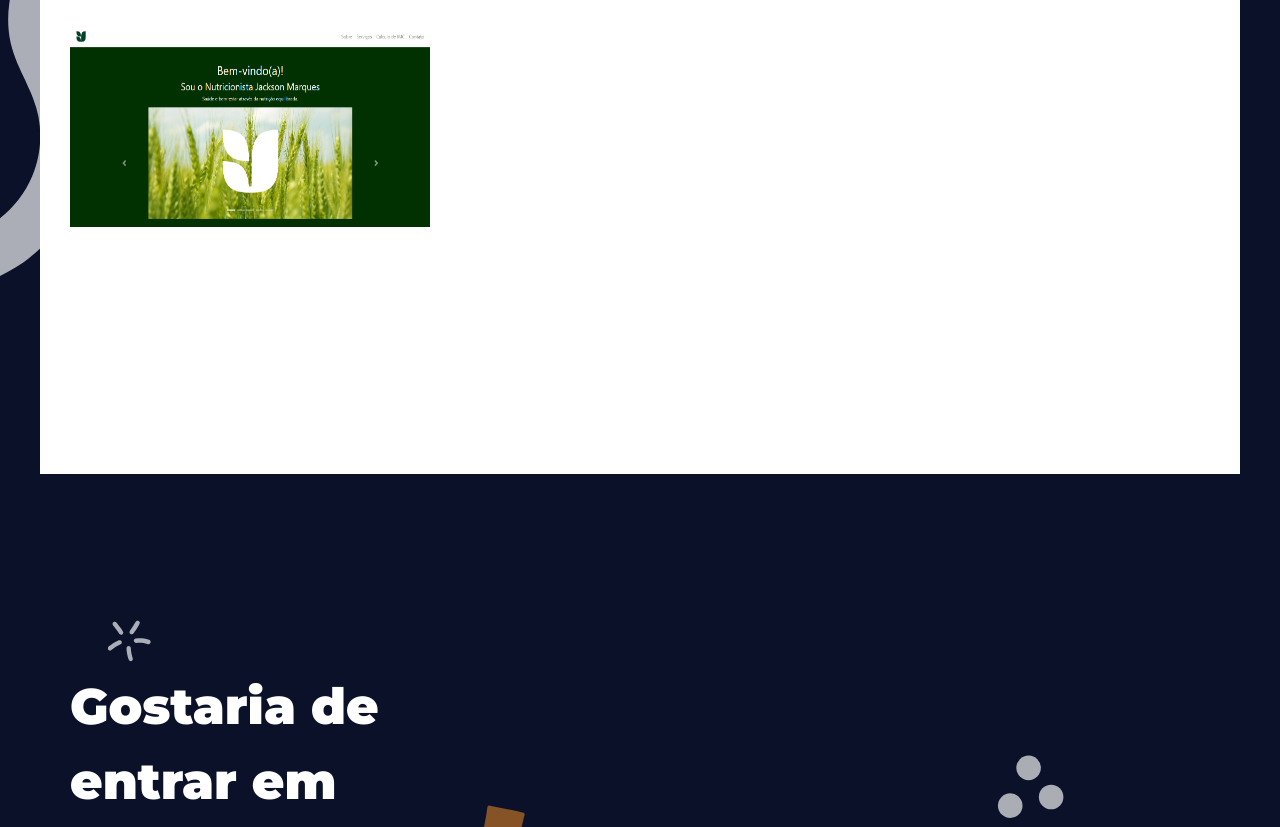
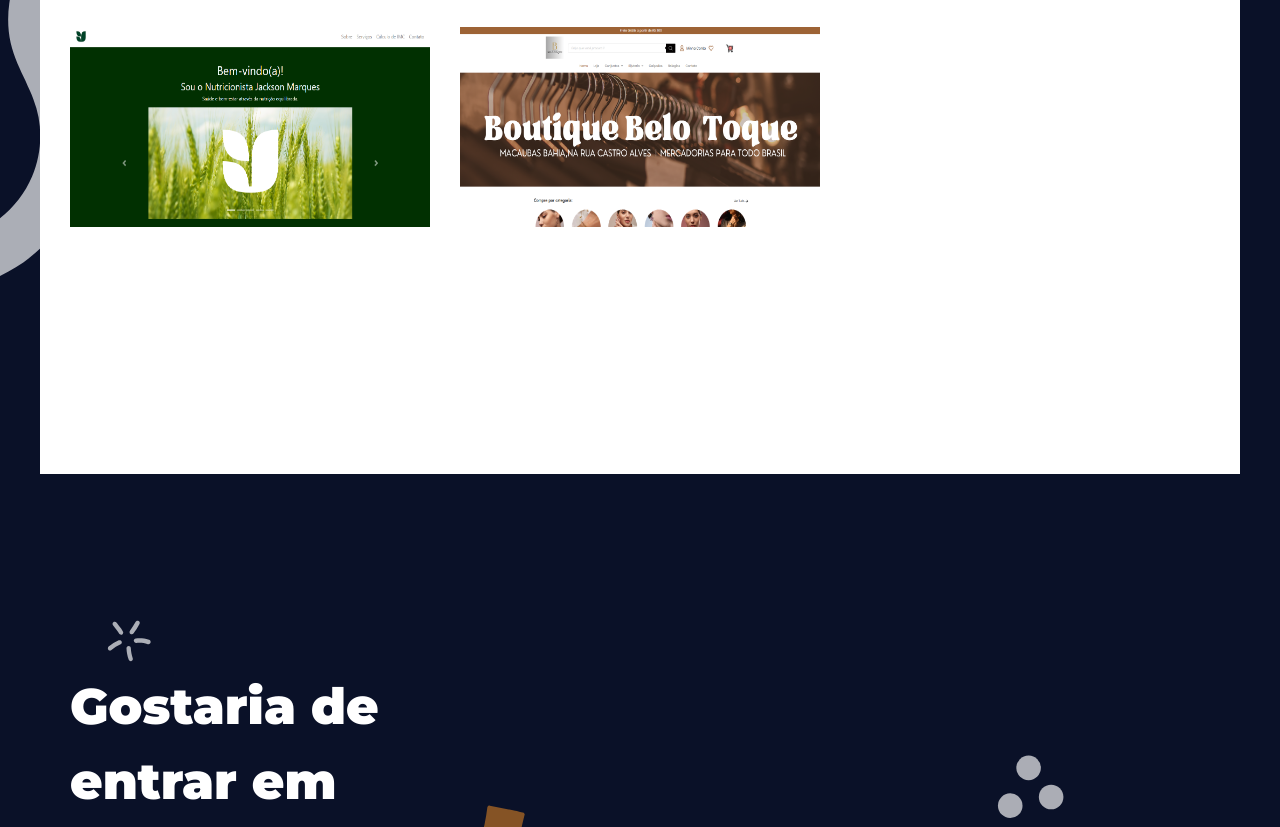
Before and after one commit to edernatanzz/Lading-Page, a plain HTML site: page index.html in a window 1280 px wide. Shown: the part 2791-3618 px from the top of the page. Drawn offline with nearby package versions, Linux system fonts and the light colour scheme.

Commit message:
add projct loja

```diff
--- a/index.html
+++ b/index.html
@@ -98,6 +98,9 @@
             <div class="gallery-img">
                 <a href="https://jacksonmarques-nutri.netlify.app/"><img src="assets/img/page jackson.PNG" alt="página de um nutricionista " width="300" height="200">
                 </a></div>
+                <div class="gallery-img">
+                    <a href="https://boutiquebelotoque.com/"><img src="assets/img/boutiquebelotoque.PNG" alt="página eccomerce " width="300" height="200">
+                    </a></div>
 
 
         </div>
```
Also changed, not shown: assets/img/boutiquebelotoque.PNG (added).
